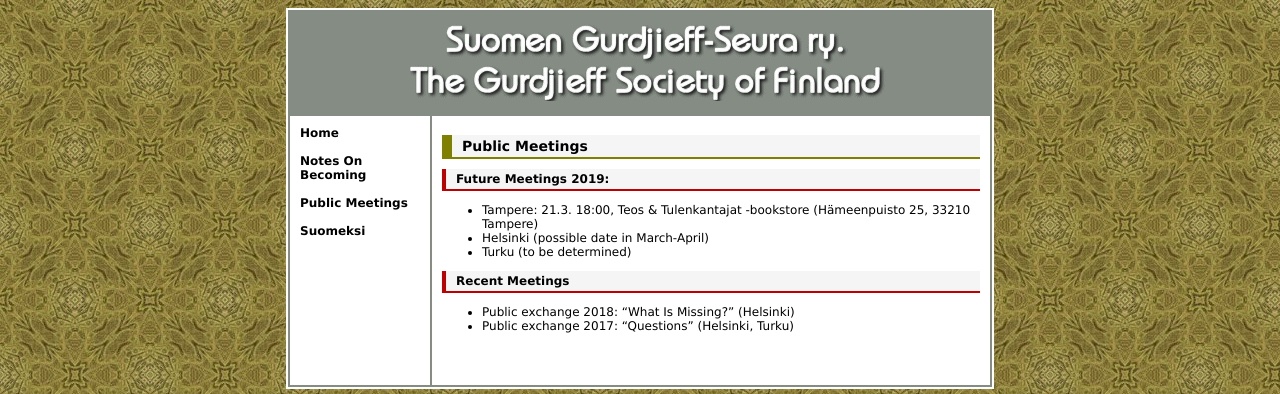
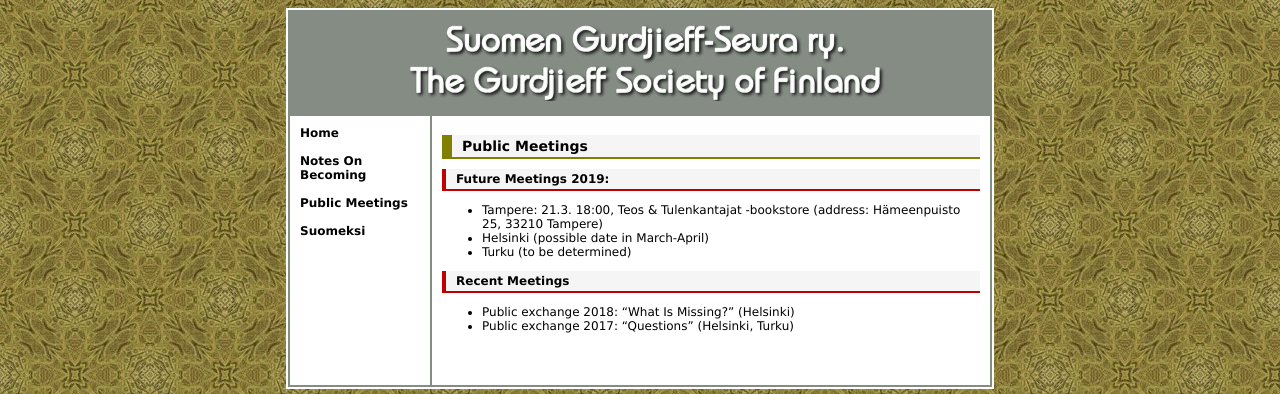
Before and after one commit to miikkant/gurdjieff-finland.github.io, a Jekyll site: the page built from meetings_en.md, in a window 1280 px wide. Shown: the top 394 px of the page. Built offline with Jekyll 4.4.1, drawn with Linux system fonts in a browser that asks for light colours.

Commit message:
Update meetings_en.md

```diff
--- a/meetings_en.md
+++ b/meetings_en.md
@@ -7,7 +7,7 @@ title: Public Meetings
 
 ## Future Meetings 2019:
 
-* Tampere: 21.3. 18:00, Teos & Tulenkantajat -bookstore (Hämeenpuisto 25, 33210 Tampere)
+* Tampere: 21.3. 18:00, Teos & Tulenkantajat -bookstore (address: Hämeenpuisto 25, 33210 Tampere)
 * Helsinki (possible date in March-April)
 * Turku (to be determined)
 
```
